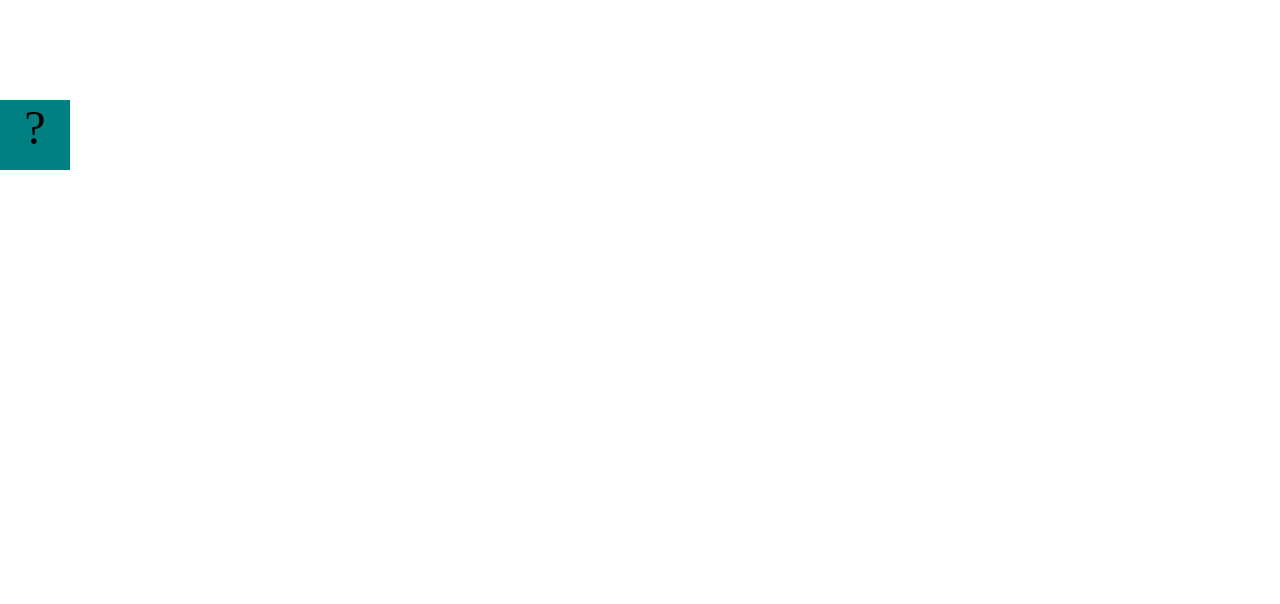
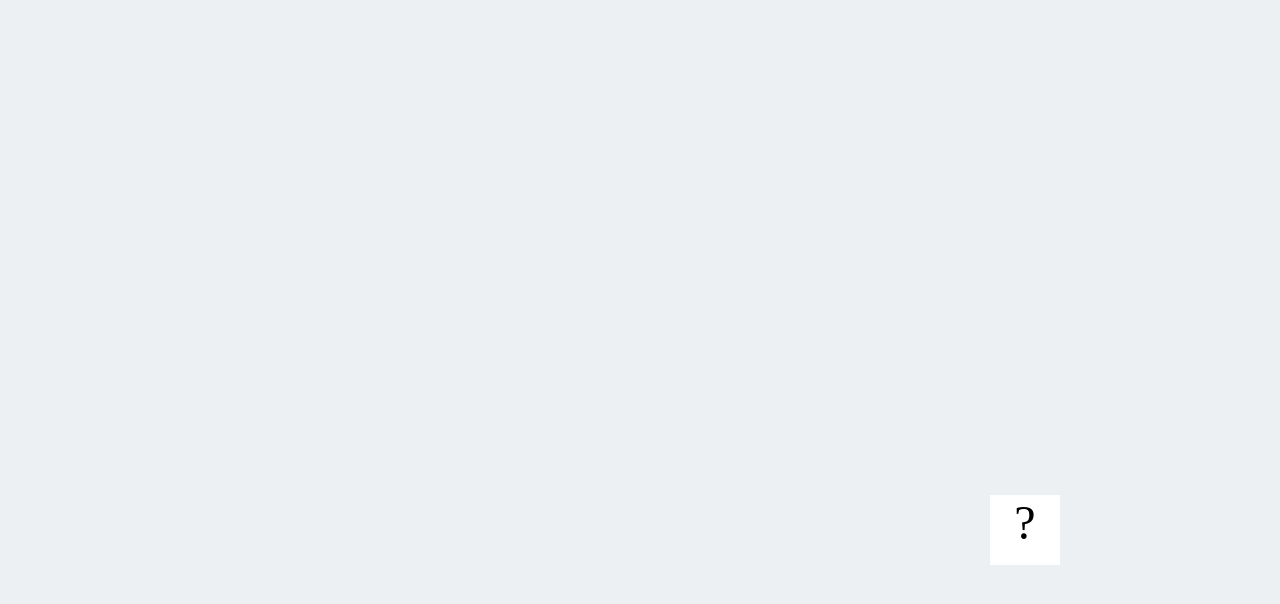
Before and after one commit to ju4nort1z/ju4nort1z.github.io, a plain HTML site: page fsd-projects/bouncing-box/index.html in a window 1280 px wide. Drawn offline with Linux system fonts and the light colour scheme.

Commit message:
completed bouncing box project

```diff
--- a/fsd-projects/bouncing-box/index.html
+++ b/fsd-projects/bouncing-box/index.html
@@ -8,19 +8,19 @@
       .box {
         width: 70px;
         height: 70px;
-        background-color: teal;
+        background-color: white;
         font-size: 300%;
         text-align: center;
         user-select: none;
         display: block;
         position: absolute;
         top: 100px;
-        /* Change me! */
         left: 0px;
       }
 
       .board {
         height: 100vh;
+        background-color: #ECF0F3;
       }
     </style>
     <!-- 	<script src="//cdnjs.cloudflare.com/ajax/libs/jquery/2.1.1/jquery.min.js"></script> -->
@@ -55,8 +55,9 @@
         box.on("click", handleBoxClick);
 
         // moves the Box to a new position on the screen along the X-Axis
-        function moveBoxTo(newPositionX) {
+        function moveBoxTo(newPositionX, newPositionY) {
           box.css("left", newPositionX);
+          box.css("top", newPositionY);
         }
 
         // changes the text displayed on the Box
@@ -69,23 +70,35 @@
         //////////////////////////////////////////////////////////////////
 
         // TODO 2 - Variable declarations
-
-
-
-
-
+        var positionX = 0;
+        var points = 0;
+        var speed = 10;
+        var positionY = 0;
+        var speedY = 5;
+        var boardHeight =
+        jQuery(window).height();
         /**
          * This Function will be called 20 times/second.
          * Each time it is called, it should move the Box to a new location.
          * If the box drifts off the screen, turn it around!
          */
         function update() {
-
-
-
-
+          moveBoxTo(positionX, positionY);
+          positionX = positionX + speed;
+          positionY = positionY + speedY;
+            if (positionX > boardWidth){
+              speed *= -1;
+            }
+            else if (positionX < 0){
+              speed *= -1;
+            }
+            else if (positionY > boardWidth){
+              speedY *= -1;
+            }
+            else if (positionY < 0){
+              speedY *= -1;
+            }
         }
-
         /**
          * This Function will be called each time the box is clicked.
          * Each time it is called, it should perform each of the following actions:
@@ -94,10 +107,12 @@
          * - move the box to the left side of the screen.
          */
         function handleBoxClick() {
-
-
-
-
+          positionX = 0;
+          positionY = 0;
+          changeBoxText(points);
+          points = points + 1;
+          speed = 3 * points + 10;
+          speedY = 3 * points + 5;
         }
 
 
```
